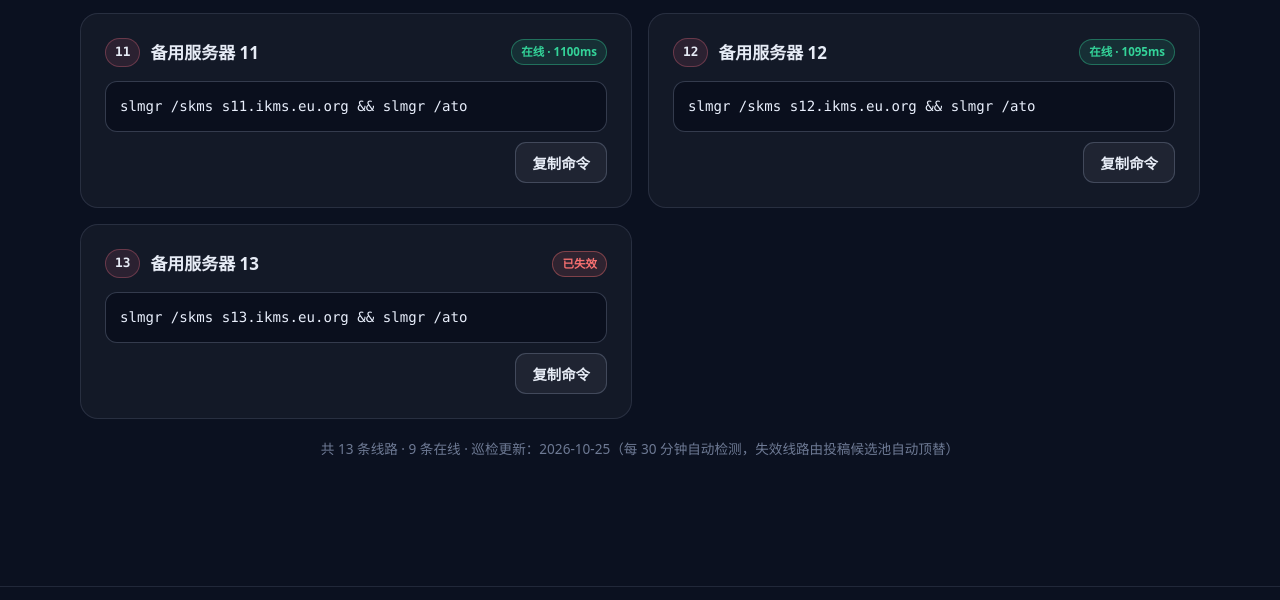
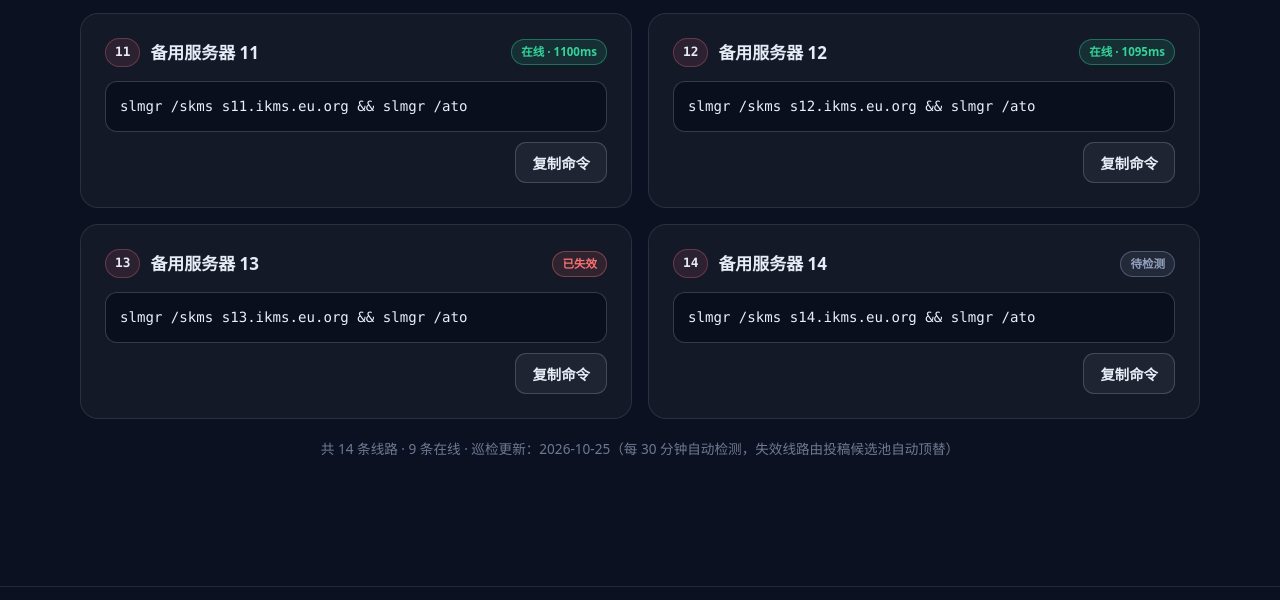
Before and after one commit to iougemini/iougemini.github.io, a plain HTML site: page more.html in a window 1280 px wide. Shown: the part 1436-2036 px from the top of the page. Drawn offline with Linux system fonts and the light colour scheme.

Commit message:
feat(kms): 新增备用线路 s14.ikms.eu.org（用户已配置解析）；首页卡片描述改为不写死数量

```diff
--- a/data/servers.json
+++ b/data/servers.json
@@ -140,6 +140,18 @@
       "consecutive_fail": 2,
       "source": "initial",
       "error": "TCP 连接失败（端口不通或域名无法解析）"
+    },
+    {
+      "id": "s14",
+      "host": "s14.ikms.eu.org",
+      "state": "unknown",
+      "latency_ms": null,
+      "ip": null,
+      "ips_ok": [],
+      "ips_total": null,
+      "last_checked": null,
+      "consecutive_fail": 0,
+      "source": "initial"
     }
   ],
   "candidates": [],
```
Also changed, not shown: index.html (+1 -1 lines).
